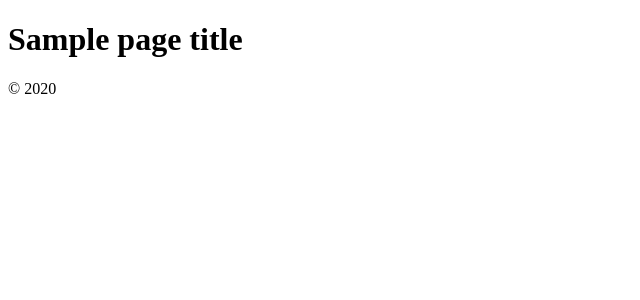
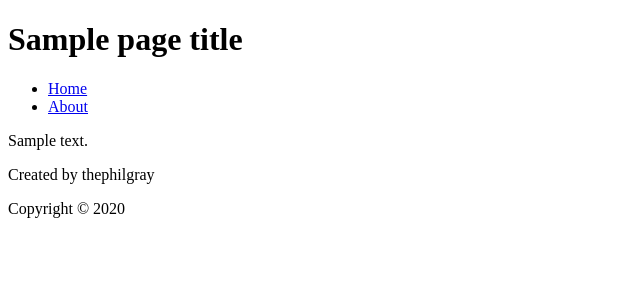
Before and after one commit to philgrayphilgray/review-node-2018, a Node server app: template 003_node-web-server/views/home.hbs in a window 1280 px wide. Shown: the top 300 px of the page, without its empty margins (0-640 px from the left). Run offline with Node 20, Linux system fonts and the light colour scheme; the template is opened without the code that fills it: most values are stand-ins (such as "Sample title", 1, 10 or a date in 2020).

Commit message:
Register partials and complete advanced hbs exercises.

```diff
--- a/003_node-web-server/server.js
+++ b/003_node-web-server/server.js
@@ -4,13 +4,18 @@ const hbs = require('hbs');
 const app = express();
 const port = '3000';
 
+hbs.registerPartials(__dirname + '/views/partials');
 app.set('view engine', 'hbs');
 app.use(express.static(__dirname + '/public'));
+
+hbs.registerHelper('getCurrentYear', () => new Date().getFullYear());
+
+hbs.registerHelper('screamIt', text => text.toUpperCase());
 
 app.get('/', (req, res) => {
   res.render('home.hbs', {
     pageTitle: 'Home Page',
-    currentYear: new Date().getFullYear(),
+    pageMessage: `Welcome Home`,
     message:
       'Lorem, ipsum dolor sit amet consectetur adipisicing elit. Cumque quod nulla consequuntur eveniet ipsum, mollitia ipsa at impedit, non officia harum quo quis cupiditate reprehenderit, repellendus obcaecati eius. Velit, aliquid?'
   });
@@ -19,7 +24,7 @@ app.get('/', (req, res) => {
 app.get('/about', (req, res) => {
   res.render('about.hbs', {
     pageTitle: 'About Page',
-    currentYear: new Date().getFullYear()
+    pageMessage: `We are here for you.`
   });
 });
 
--- a/003_node-web-server/views/home.hbs
+++ b/003_node-web-server/views/home.hbs
@@ -9,14 +9,12 @@
 </head>
 
 <body>
+    {{> header}}
     <main>
-        <h1>{{pageTitle}}</h1>
-        <p>{{message}}</p>
+        <p>{{screamIt message}}</p>
 
     </main>
-    <footer>
-        <p>&copy; {{currentYear}}</p>
-    </footer>
+    {{> footer}}
 </body>
 
 </html>
--- /dev/null
+++ b/003_node-web-server/views/partials/footer.hbs
@@ -0,0 +1,4 @@
+<footer>
+    <p>Created by thephilgray</p>
+    <p>Copyright &copy; {{getCurrentYear}}</p>
+</footer>
--- /dev/null
+++ b/003_node-web-server/views/partials/header.hbs
@@ -0,0 +1,14 @@
+<header>
+    <h1>{{pageTitle}}</h1>
+    <nav role="navigation">
+        <ul>
+            <li>
+                <a href="/">Home</a>
+            </li>
+            <li>
+                <a href="/about">About</a>
+            </li>
+        </ul>
+    </nav>
+    <p>{{pageMessage}}</p>
+</header>
```
Also changed, not shown: 003_node-web-server/views/about.hbs (+3 -4 lines).
